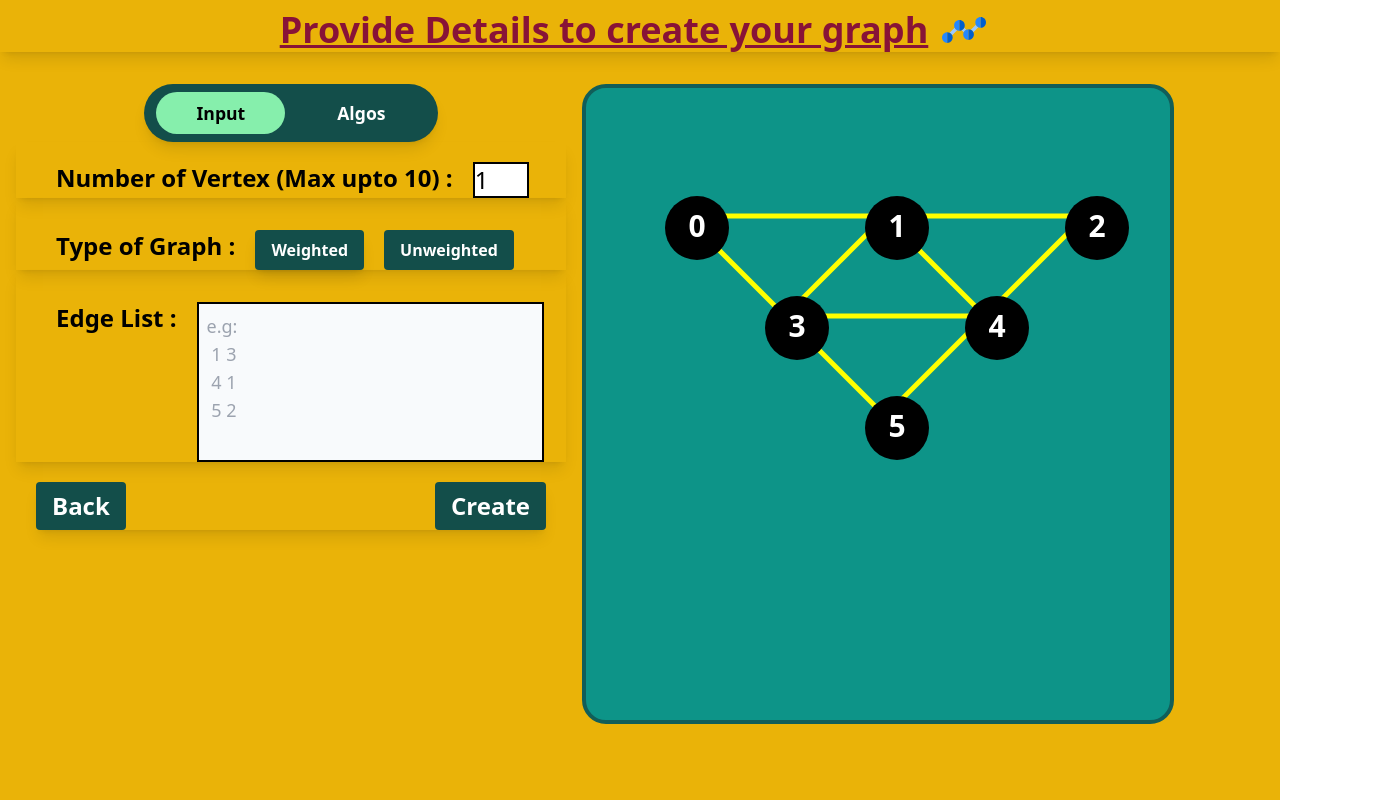
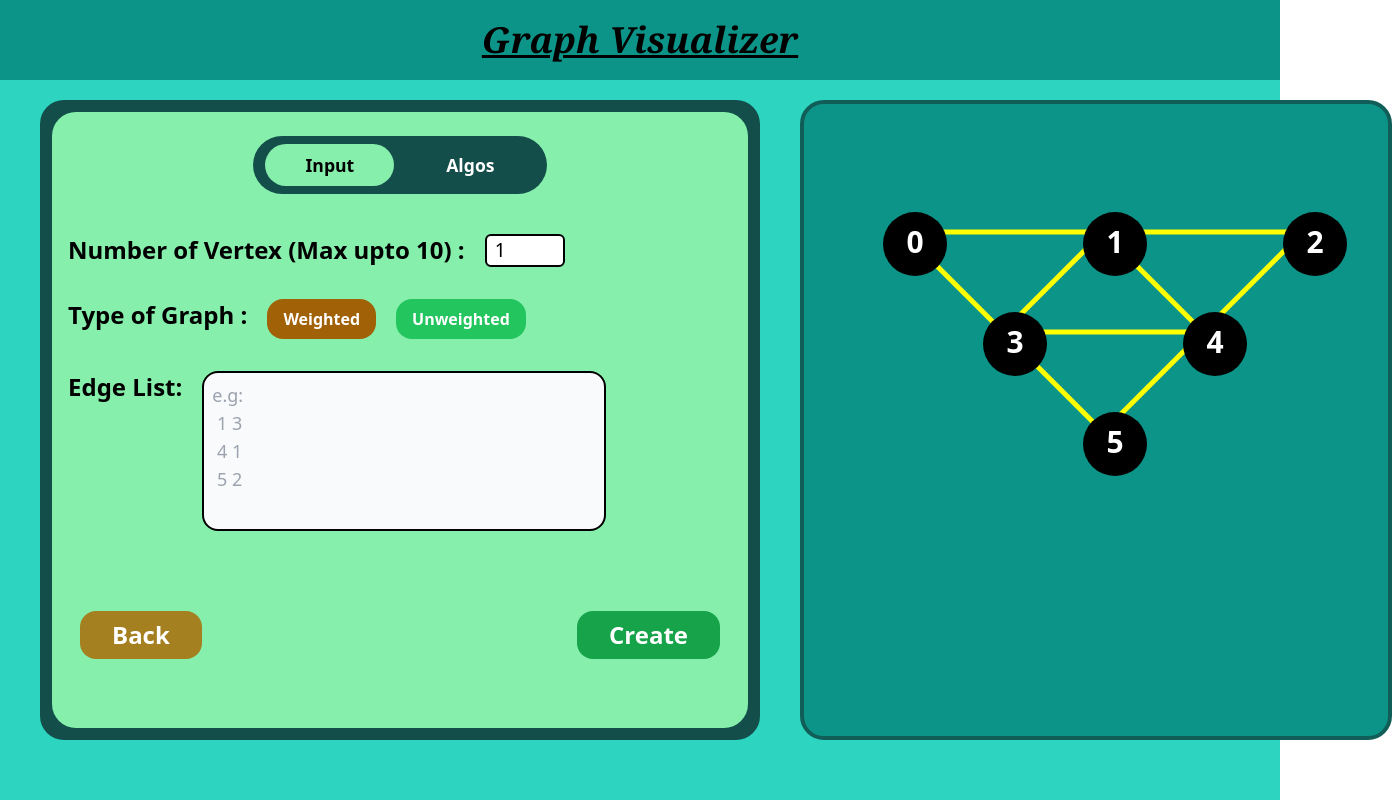
Before and after one commit to himanshusyuni/Graph-Visualizer, a React (Vite) app in the folder frontend/Graph-visualizer/: page /input in a window 1280 px wide. Shown: the top 800 px of the page, 1392 px wide, since content can reach past the window. Built offline with nearby package versions, Linux system fonts and the light colour scheme.

Commit message:
retraced

```diff
--- a/frontend/Graph-visualizer/src/components/UserInput.jsx
+++ b/frontend/Graph-visualizer/src/components/UserInput.jsx
@@ -52,57 +52,75 @@ function UserInput() {
 
   return (
     <>
-
-      <div className=" bg-yellow-500 h-full w-full flex flex-col "  >
-        <div className="font-bold text-center text-4xl  underline text-rose-900 mb-8 mt-2 flex flex col justify-center items-center shadow-lg ">
-               Provide Details to create your graph
-                <img className="h-11 w-16 mx-1 "
-          src="pic1.svg" alt="" />
-
+      <div className="bg-teal-400 pb-10 min-h-screen flex flex-col items-center lg:items-start">
+        <div className="font-bold text-center text-4xl font-serif underline mb-5 bg-teal-600 p-5 italic w-full">
+          Graph Visualizer
         </div>
-        <div className=" flex ml-4 ">
-          <div className="w-[550px] mr-4">
-            <div>
-              <div className="flex justify-center">
-                <div className="bg-teal-900 flex gap-3 px-3 py-2 rounded-full text-[1.1rem] text-white font-bold shadow-lg">
-                  <div className={(toggle===0 && `bg-green-300 py-2 px-10 rounded-3xl hover:cursor-pointer text-black`) || (`py-2 px-10 rounded-3xl hover:cursor-pointer`)} onClick={()=>handleToggle()}>Input</div>
-                  <div className={(toggle===1 && `bg-green-300 py-2 px-10 rounded-3xl hover:cursor-pointer text-black`) || (`py-2 px-10 rounded-3xl hover:cursor-pointer`)} onClick={()=>handleToggle()}>Algos</div>
+        <div className="flex flex-col lg:flex-row px-10 bg-teal-400 min-h-screen gap-10 lg:gap-0">
+          <div className="w-[45rem] mr-10 bg-teal-900 p-3  flex flex-col gap-5 h-[40rem] rounded-3xl ">
+            <div className="bg-green-300 p-2 rounded-3xl h-[40rem]">
+              <div className="flex justify-center mt-4">
+                <div className="bg-teal-900 flex gap-3 px-3 py-2 rounded-full text-[1.1rem] text-white font-bold">
+                  <div
+                    className={
+                      (toggle === 0 &&
+                        `bg-green-300 py-2 px-10 rounded-3xl hover:cursor-pointer text-black`) ||
+                      `py-2 px-10 rounded-3xl hover:cursor-pointer`
+                    }
+                    onClick={() => handleToggle()}
+                  >
+                    Input
+                  </div>
+                  <div
+                    className={
+                      (toggle === 1 &&
+                        `bg-green-300 py-2 px-10 rounded-3xl hover:cursor-pointer text-black`) ||
+                      `py-2 px-10 rounded-3xl hover:cursor-pointer`
+                    }
+                    onClick={() => handleToggle()}
+                  >
+                    Algos
                   </div>
                 </div>
-              <div className="flex pt-5 pl-10 shadow-lg ">
+              </div>
+              {toggle == 0 && (
+                <>
+                  <div className="flex pt-10 pl-2 ">
                     <p className="pr-5 text-2xl font-semibold">
                       Number of Vertex (Max upto 10) :
                     </p>
                     <input
                       type="number"
                       value={Vertex}
-                  className="w-14 text-2xl border-2 border-black focus:border-0"
+                      className="w-[5rem] text-[1.2rem] border-2 border-black focus:border-0 pl-2 rounded-md"
                       onChange={(e) => handleVertex(e)}
                     ></input>
                   </div>
-              <div className="flex pt-8 pl-10 shadow-lg ">
-                <p className="pr-5 text-2xl font-semibold ">Type of Graph : </p>
+                  <div className="flex pt-8 pl-2">
+                    <p className="pr-5 text-2xl font-semibold">
+                      Type of Graph :{" "}
+                    </p>
                     <button
-                  className={`bg-teal-900 hover:bg-emerald-500 text-white font-bold py-2 px-4 rounded active:bg-yellow-700 shadow-lg  ${
-                    Type == 1 && "bg-teal-900 hover:bg-emerald-500"
+                      className={`bg-green-500 hover:bg-green-600 text-white font-bold py-2 px-4 rounded-2xl active:bg-yellow-700 ${
+                        Type == 0 && "bg-yellow-700 hover:bg-yellow-700"
                       }`}
                       onClick={() => setType(0)}
                     >
                       Weighted
                     </button>
                     <button
-                  className={`bg-teal-900 hover:bg-emerald-950 text-white font-bold py-2 px-4 rounded active:bg-yellow-700 ml-5  ${
-                    Type == 1 && "bg-teal-900 hover:bg-emerald-500"
+                      className={`bg-green-500 hover:bg-green-600 text-white font-bold py-2 px-4 rounded-2xl active:bg-yellow-700 ml-5  ${
+                        Type == 1 && "bg-yellow-700 hover:bg-yellow-700"
                       }`}
                       onClick={() => setType(1)}
                     >
                       Unweighted
                     </button>
                   </div>
-              <div className="flex pl-10 pt-8 shadow-lg">
-                <p className="pr-5 text-2xl font-semibold">Edge List : </p>
+                  <div className="flex pl-2 pt-8">
+                    <p className="pr-5 text-2xl font-semibold">Edge List: </p>
                     <textarea
-                  className="resize-none  text-lg p-2 bg-slate-50 border-2 border-black focus:border-0 "
+                      className="resize-none rounded-2xl text-lg p-2 bg-slate-50 border-2 border-black focus:border-0 w-[60%]"
                       rows={5}
                       cols={30}
                       ref={edgeList}
@@ -110,21 +128,24 @@ function UserInput() {
                   "
                     ></textarea>
                   </div>
-            </div>
-            <div className="flex justify-between m-5 mt-5 shadow-lg">
+
+                  <div className="flex justify-between m-5 mt-20">
                     <button
-                className="bg-teal-900 hover:bg-emeral-500 text-white font-bold py-2 text-2xl px-4 rounded active:bg-yellow-700"
+                      className="bg-brown-500 hover:bg-brown-600 text-white font-bold py-2 text-2xl px-8 rounded-2xl active:bg-red-600"
                       onClick={() => navigate("/")}
                     >
                       Back
                     </button>
                     <button
-                className="hover:bg-emerald-500 text-white text-2xl font-bold py-2 px-4 rounded bg-teal-900 active:bg-yellow-700"
-                onClick={() => setFlag(1)}
+                      className="hover:bg-green-700 text-white text-2xl font-bold py-2 px-8 rounded-2xl bg-green-600 active:bg-yellow-700"
+                      onClick={() => handleCreate()}
                     >
                       Create
                     </button>
-
+                  </div>
+                </>
+              )}
+              {toggle == 1 && <TempAlgo setAlgono={setAlgono} setFlag={setFlag} />}
             </div>
           </div>
 
```
Lines whose indentation alone changed are shown as unchanged.
